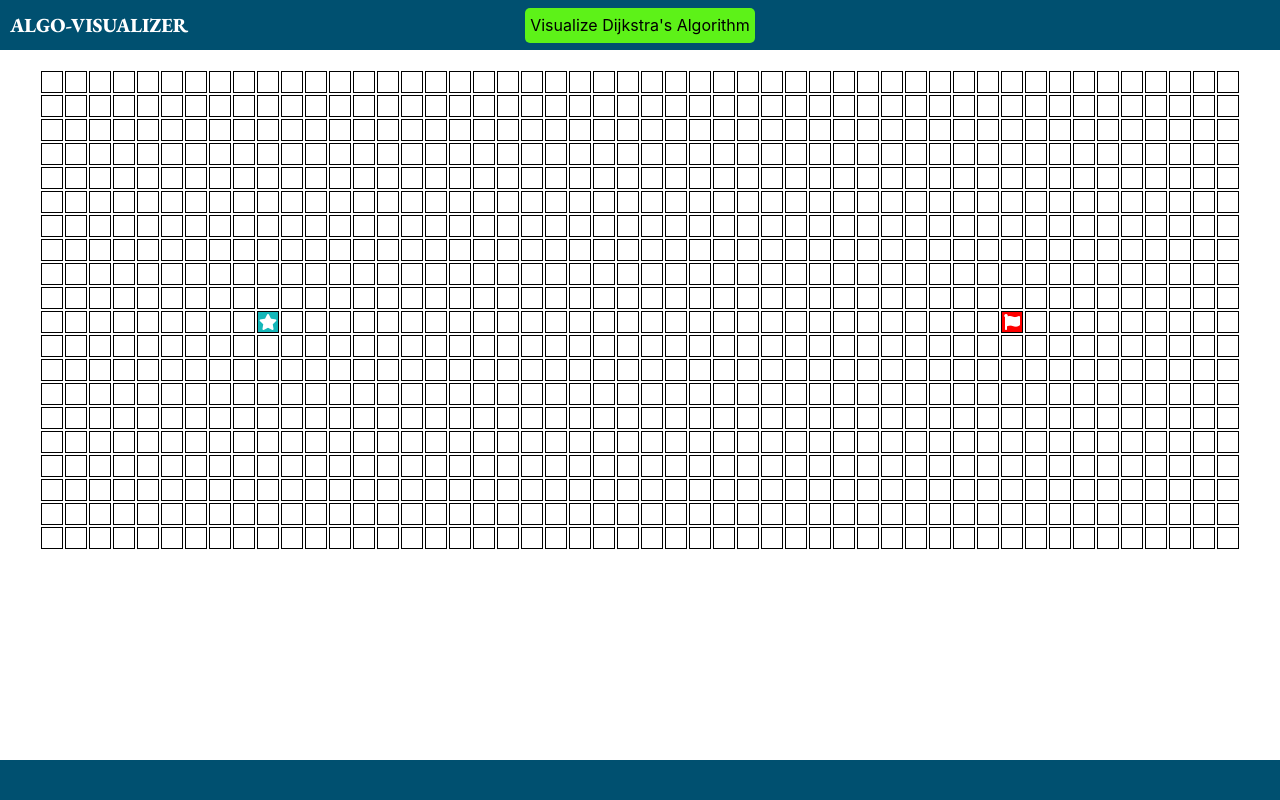
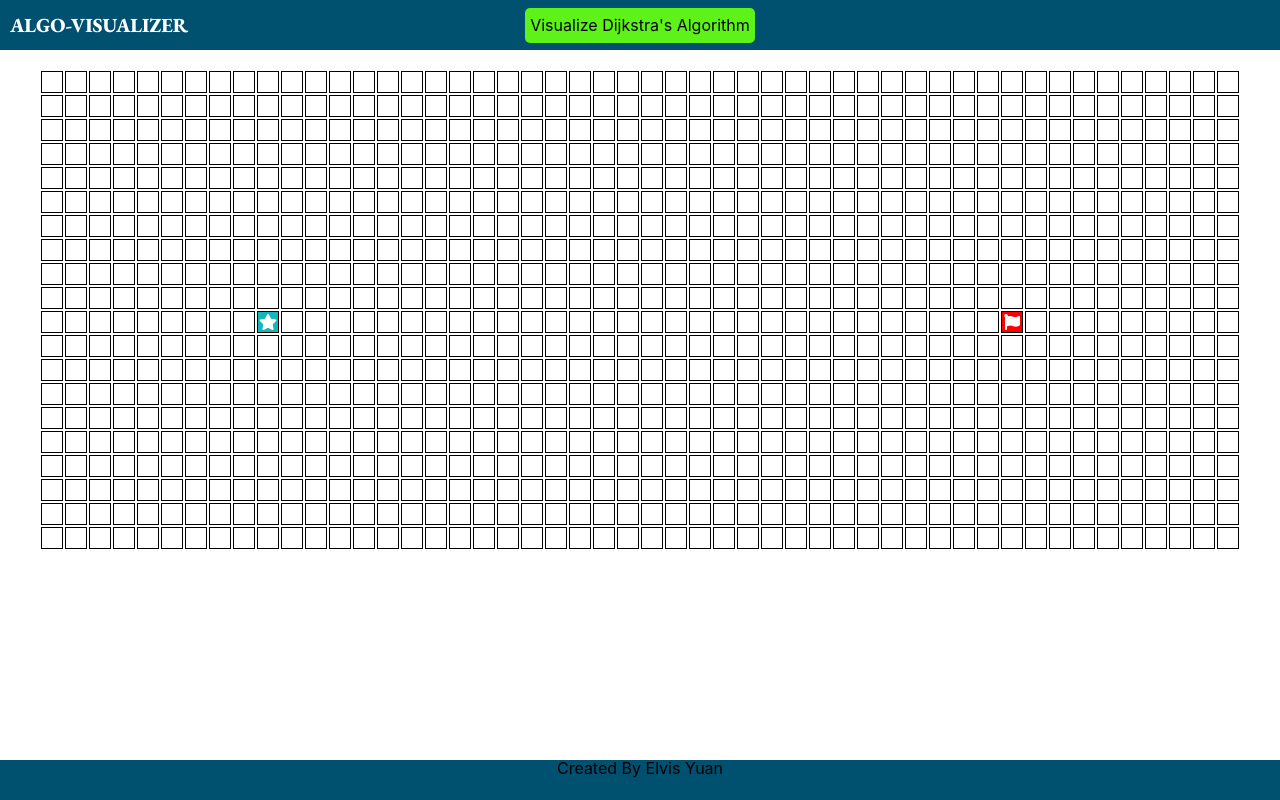
Before and after one commit to elvis-yuan/Algo-visualizer, a React (Create React App) app: page / in a window 1280 px wide. Built offline with nearby package versions, Linux system fonts and the light colour scheme.

Commit message:
add footer

```diff
--- a/src/components/Footer.jsx
+++ b/src/components/Footer.jsx
@@ -1,7 +1,7 @@
 import React from "react";
 
 const Footer = props => {
-  return <div id="footer"></div>;
+  return <div id="footer">Created By Elvis Yuan</div>;
 };
 
 export default Footer;
--- a/src/components/Pathfinder.jsx
+++ b/src/components/Pathfinder.jsx
@@ -6,7 +6,7 @@ import Footer from "./Footer.jsx";
 
 import "./pathfinder.css";
 
-const Pathfinder = props => {
+const Pathfinder = () => {
   const [grid, setGrid] = useState([]);
   const [algoRunning, setRunning] = useState(true);
   const [algoFinished, setFinished] = useState(false);
@@ -136,7 +136,7 @@ const Pathfinder = props => {
 
   const Nodes =
     grid.length > 0
-      ? grid.map((row) => {
+      ? grid.map(row => {
           return row.map((node, nodeIdx) => {
             const { row, col, isFinish, isStart, isWall } = node;
             return (
```
